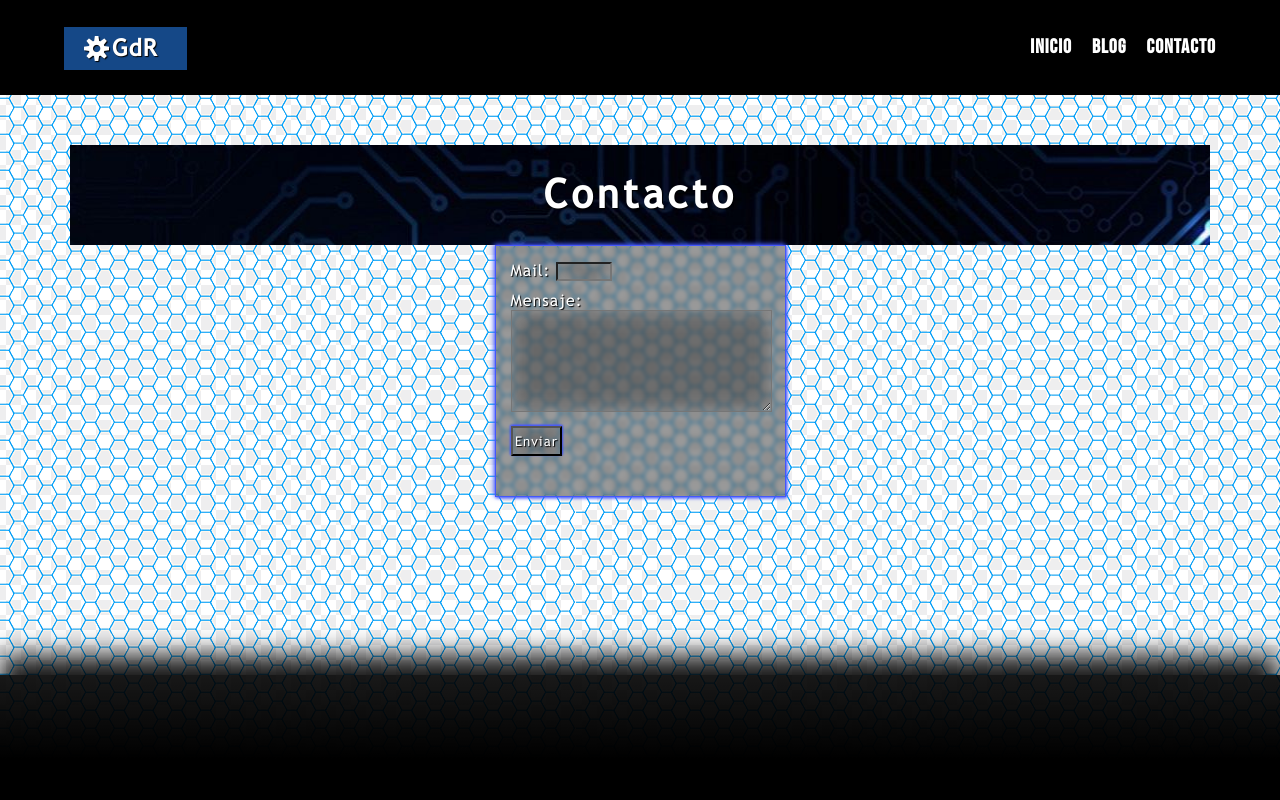
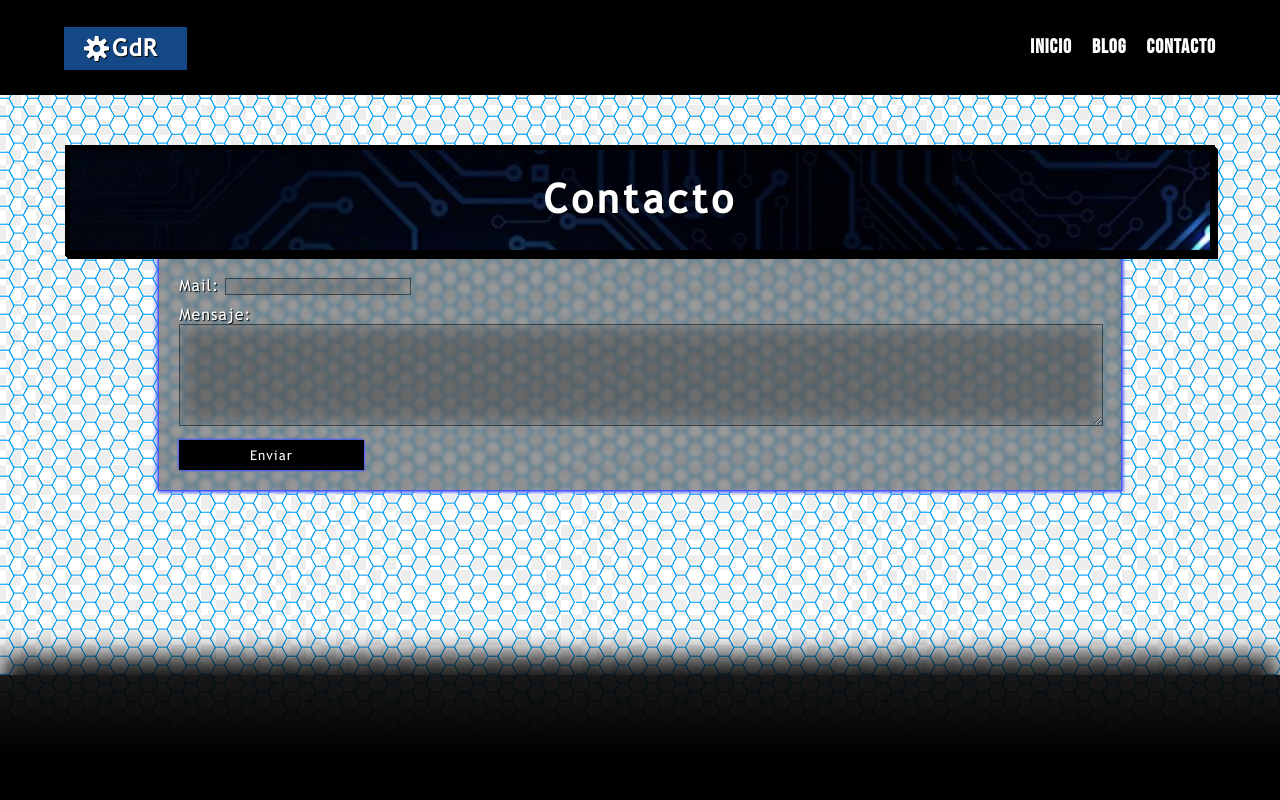
Before and after one commit to GuidoGdR/My_Web, a Django app: page /contact/ in a window 1280 px wide. Run offline with Django 4.2, Linux system fonts and the light colour scheme.

Commit message:
Termino el html y css de la parte de contact y agrego bg a los botones de los formularios estilizados

```diff
--- a/my_web/apps/blog/static/blog/css/blog.css
+++ b/my_web/apps/blog/static/blog/css/blog.css
@@ -67,7 +67,6 @@
 }
 
 #blog_browser button{
-    background-color: var(--color-1);
     display: block;
     margin: 10px auto;
 
--- a/my_web/apps/contact/static/contact/css/contact.css
+++ b/my_web/apps/contact/static/contact/css/contact.css
@@ -1,6 +1,9 @@
 
 /*    Banner    */
 #banner{
+
+    position: relative;
+    z-index: 1;
 
     height: 100px;
     width: 99%;
@@ -8,9 +11,9 @@
     background-image: var(--img-banner) ;
     background-repeat: no-repeat;
 
-    border: 5px solid var(--color-3);
+    border: 5px solid var(--color-1);
 
-    box-shadow: 0px 1px 0px var(--color-3), 1px 2px 0px var(--color-3), 2px 3px 0px var(--color-3), 3px 4px 0px var(--color-3);
+    box-shadow: 0px 1px 0px var(--color-1), 1px 2px 0px var(--color-1), 2px 3px 0px var(--color-1), 3px 4px 0px var(--color-1);
 
 }
 
@@ -33,7 +36,8 @@
 
 /*   contact form    */
 #contact_form_container{
-    margin: 15px 15px 40px 15px;
+    padding: 20px;
+    width: 80%;
 }
 #id_contact_mail{
     height: 15px;
--- a/my_web/apps/contact/templates/contact/contact.html
+++ b/my_web/apps/contact/templates/contact/contact.html
@@ -24,9 +24,8 @@
 
     </div>
 
-    <div class="box-2">
         <!--    contact    -->
-        <div id="contact_form_container">
+        <div class="box-2" id="contact_form_container">
 
             {% if contact_form %}
             <form class="style-1-form" method="post">
@@ -70,5 +69,4 @@
 
             {% endif %}
         </div>
-    </div>
     {% endblock content %}
--- a/my_web/apps/my_web_app/static/core/css/general.css
+++ b/my_web/apps/my_web_app/static/core/css/general.css
@@ -95,9 +95,12 @@ body{
     background-color: var(--color-transp-1);
     backdrop-filter: blur( 10px );
 
+    border: 1px solid var(--border-forms-color);
+
 }
 .style-1-form button{
-    box-shadow: 1px -1px 2px var(--color-2), -1px -1px 2px var(--color-2);
+    box-shadow: 1px 1px 2px var(--color-2), -1px -1px 2px var(--color-2);
+    background-color: var(--color-1);
 }
 /*   style-1-form hover */
 .style-1-form input:hover,
--- a/my_web/apps/my_web_app/static/core/css/var.css
+++ b/my_web/apps/my_web_app/static/core/css/var.css
@@ -29,7 +29,8 @@
 
     --bg-blog:  rgb(2, 6, 41);/* bg-blog */
 
-    --hoover-forms-color: rgba(68, 252, 160, 0.5);/* border/shadow hoover-forms */
+    --hoover-forms-color: rgb(0, 96, 126);/* shadow hoover-forms */
+    --border-forms-color: rgba(0, 0, 0, 0.5);/* border forms */
 
     --color-1: rgb(0, 0, 0);/* header/footer/border-solid */
     --color-1-0: rgb(0, 0, 0, 0.9);/* footer-shadow */
```
